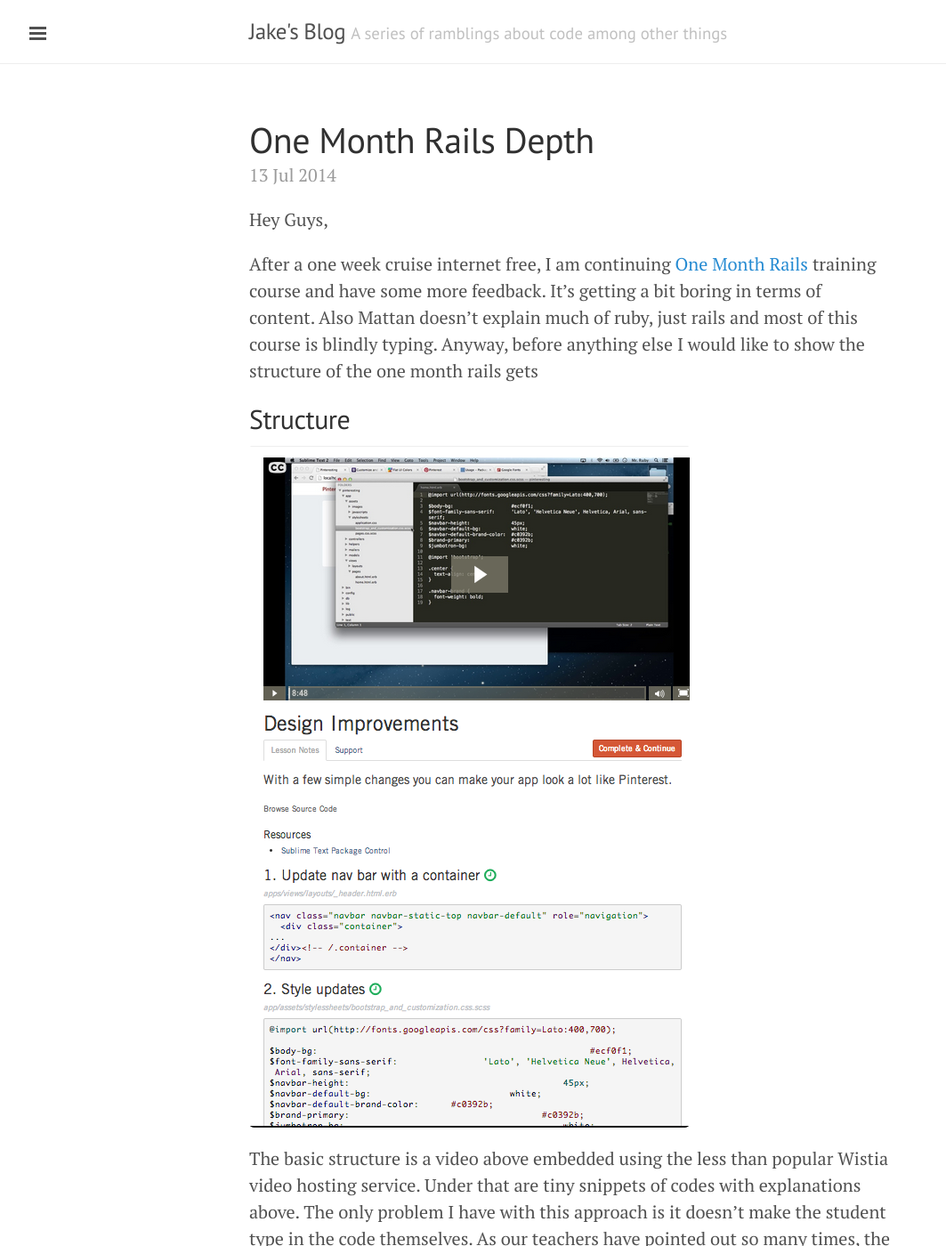
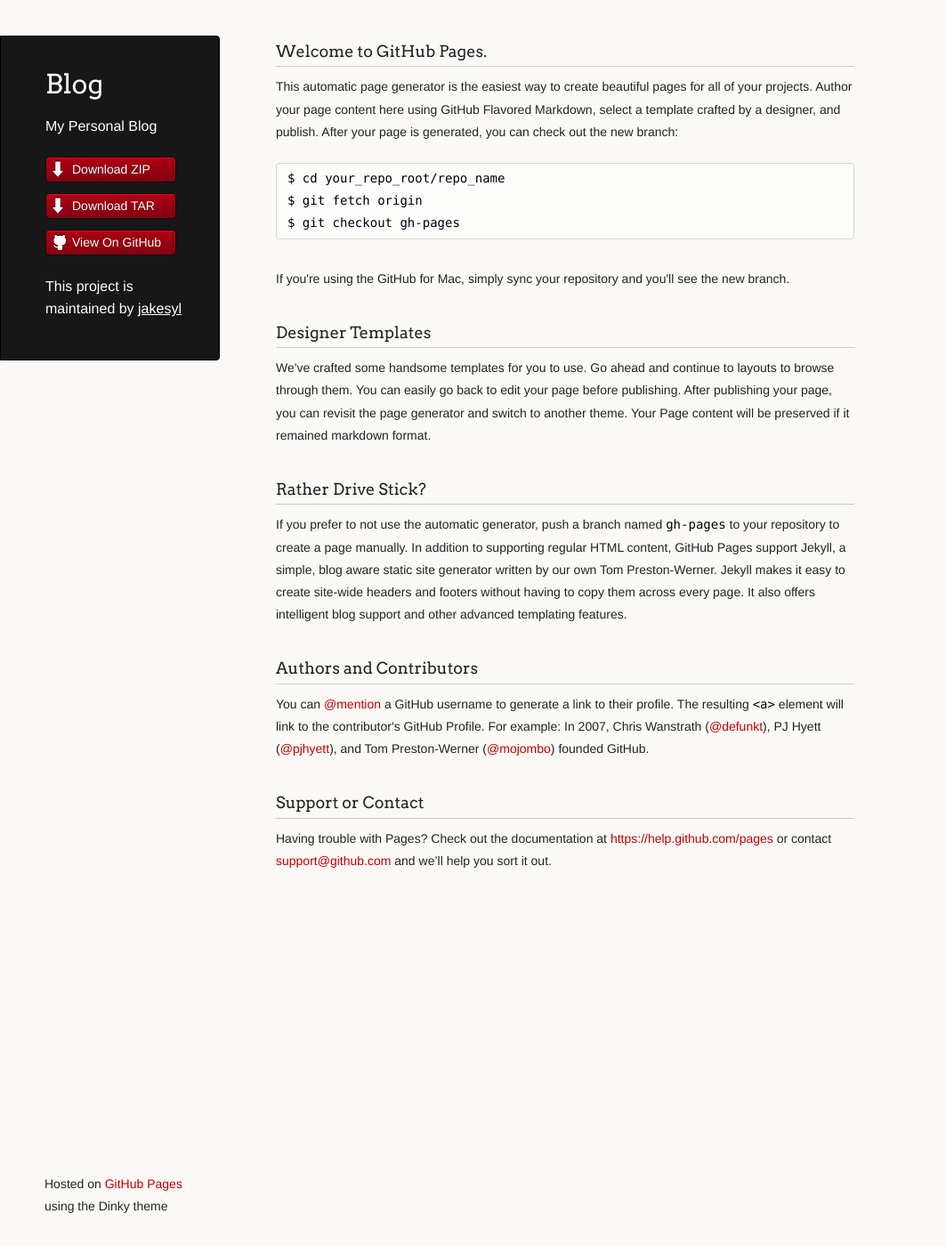
Before and after one commit to jakesyl/blog, a Jekyll site: the page index.html, which Jekyll copies as it is, in a window 1280 px wide and 1400 px high. Shown: the whole window at 89% size, without its empty margins (0-1063 px from the left). Built offline with Jekyll 4.4.1, drawn with Linux system fonts in a browser that asks for light colours; Markdown is read by kramdown in place of the engine named in the settings; the list of posts is cut into pages by our own code; some of the changed text lies outside the part shown.

Commit message:
Create gh-pages branch via GitHub

```diff
--- a/index.html
+++ b/index.html
@@ -1,37 +1,72 @@
----
-layout: default
-title: Home
----
+<!doctype html>
+<html>
+  <head>
+    <meta charset="utf-8">
+    <meta http-equiv="X-UA-Compatible" content="chrome=1">
+    <title>Blog by jakesyl</title>
 
-<div class="posts">
-  {% for post in paginator.posts %}
-  <div class="post">
-    <h1 class="post-title">
-      <a href="{{ post.url }}">
-        {{ post.title }}
-      </a>
-    </h1>
+    <link rel="stylesheet" href="stylesheets/styles.css">
+    <link rel="stylesheet" href="stylesheets/pygment_trac.css">
+    <script src="javascripts/scale.fix.js"></script>
+    <meta name="viewport" content="width=device-width, initial-scale=1, user-scalable=no">
+    <!--[if lt IE 9]>
+    <script src="//html5shiv.googlecode.com/svn/trunk/html5.js"></script>
+    <![endif]-->
+  </head>
+  <body>
+    <div class="wrapper">
+      <header>
+        <h1 class="header">Blog</h1>
+        <p class="header">My Personal Blog</p>
 
-    <span class="post-date">{{ post.date | date_to_string }}</span>
+        <ul>
+          <li class="download"><a class="buttons" href="https://github.com/jakesyl/blog/zipball/master">Download ZIP</a></li>
+          <li class="download"><a class="buttons" href="https://github.com/jakesyl/blog/tarball/master">Download TAR</a></li>
+          <li><a class="buttons github" href="https://github.com/jakesyl/blog">View On GitHub</a></li>
+        </ul>
 
-    {{ post.content }}
-  </div>
-  {% endfor %}
-</div>
+        <p class="header">This project is maintained by <a class="header name" href="https://github.com/jakesyl">jakesyl</a></p>
 
-<div class="pagination">
-  {% if paginator.next_page %}
-    <a class="pagination-item older" href="{{ site.baseurl }}page{{paginator.next_page}}">Older</a>
-  {% else %}
-    <span class="pagination-item older">Older</span>
-  {% endif %}
-  {% if paginator.previous_page %}
-    {% if paginator.page == 2 %}
-      <a class="pagination-item newer" href="{{ site.baseurl }}">Newer</a>
-    {% else %}
-      <a class="pagination-item newer" href="{{ site.baseurl }}page{{paginator.previous_page}}">Newer</a>
-    {% endif %}
-  {% else %}
-    <span class="pagination-item newer">Newer</span>
-  {% endif %}
-</div>
+
+      </header>
+      <section>
+        <h3>
+<a id="welcome-to-github-pages" class="anchor" href="#welcome-to-github-pages" aria-hidden="true"><span class="octicon octicon-link"></span></a>Welcome to GitHub Pages.</h3>
+
+<p>This automatic page generator is the easiest way to create beautiful pages for all of your projects. Author your page content here using GitHub Flavored Markdown, select a template crafted by a designer, and publish. After your page is generated, you can check out the new branch:</p>
+
+<pre><code>$ cd your_repo_root/repo_name
+$ git fetch origin
+$ git checkout gh-pages
+</code></pre>
+
+<p>If you're using the GitHub for Mac, simply sync your repository and you'll see the new branch.</p>
+
+<h3>
+<a id="designer-templates" class="anchor" href="#designer-templates" aria-hidden="true"><span class="octicon octicon-link"></span></a>Designer Templates</h3>
+
+<p>We've crafted some handsome templates for you to use. Go ahead and continue to layouts to browse through them. You can easily go back to edit your page before publishing. After publishing your page, you can revisit the page generator and switch to another theme. Your Page content will be preserved if it remained markdown format.</p>
+
+<h3>
+<a id="rather-drive-stick" class="anchor" href="#rather-drive-stick" aria-hidden="true"><span class="octicon octicon-link"></span></a>Rather Drive Stick?</h3>
+
+<p>If you prefer to not use the automatic generator, push a branch named <code>gh-pages</code> to your repository to create a page manually. In addition to supporting regular HTML content, GitHub Pages support Jekyll, a simple, blog aware static site generator written by our own Tom Preston-Werner. Jekyll makes it easy to create site-wide headers and footers without having to copy them across every page. It also offers intelligent blog support and other advanced templating features.</p>
+
+<h3>
+<a id="authors-and-contributors" class="anchor" href="#authors-and-contributors" aria-hidden="true"><span class="octicon octicon-link"></span></a>Authors and Contributors</h3>
+
+<p>You can <a href="https://github.com/blog/821" class="user-mention">@mention</a> a GitHub username to generate a link to their profile. The resulting <code>&lt;a&gt;</code> element will link to the contributor's GitHub Profile. For example: In 2007, Chris Wanstrath (<a href="https://github.com/defunkt" class="user-mention">@defunkt</a>), PJ Hyett (<a href="https://github.com/pjhyett" class="user-mention">@pjhyett</a>), and Tom Preston-Werner (<a href="https://github.com/mojombo" class="user-mention">@mojombo</a>) founded GitHub.</p>
+
+<h3>
+<a id="support-or-contact" class="anchor" href="#support-or-contact" aria-hidden="true"><span class="octicon octicon-link"></span></a>Support or Contact</h3>
+
+<p>Having trouble with Pages? Check out the documentation at <a href="https://help.github.com/pages">https://help.github.com/pages</a> or contact <a href="mailto:support@github.com">support@github.com</a> and we’ll help you sort it out.</p>
+      </section>
+      <footer>
+        <p><small>Hosted on <a href="http://pages.github.com">GitHub Pages</a> using the Dinky theme</small></p>
+      </footer>
+    </div>
+    <!--[if !IE]><script>fixScale(document);</script><![endif]-->
+
+  </body>
+</html>
--- /dev/null
+++ b/javascripts/scale.fix.js
@@ -0,0 +1,20 @@
+fixScale = function(doc) {
+
+	var addEvent = 'addEventListener',
+	    type = 'gesturestart',
+	    qsa = 'querySelectorAll',
+	    scales = [1, 1],
+	    meta = qsa in doc ? doc[qsa]('meta[name=viewport]') : [];
+
+	function fix() {
+		meta.content = 'width=device-width,minimum-scale=' + scales[0] + ',maximum-scale=' + scales[1];
+		doc.removeEventListener(type, fix, true);
+	}
+
+	if ((meta = meta[meta.length - 1]) && addEvent in doc) {
+		fix();
+		scales = [.25, 1.6];
+		doc[addEvent](type, fix, true);
+	}
+
+};
--- /dev/null
+++ b/stylesheets/pygment_trac.css
@@ -0,0 +1,69 @@
+.highlight  { background: #ffffff; }
+.highlight .c { color: #999988; font-style: italic } /* Comment */
+.highlight .err { color: #a61717; background-color: #e3d2d2 } /* Error */
+.highlight .k { font-weight: bold } /* Keyword */
+.highlight .o { font-weight: bold } /* Operator */
+.highlight .cm { color: #999988; font-style: italic } /* Comment.Multiline */
+.highlight .cp { color: #999999; font-weight: bold } /* Comment.Preproc */
+.highlight .c1 { color: #999988; font-style: italic } /* Comment.Single */
+.highlight .cs { color: #999999; font-weight: bold; font-style: italic } /* Comment.Special */
+.highlight .gd { color: #000000; background-color: #ffdddd } /* Generic.Deleted */
+.highlight .gd .x { color: #000000; background-color: #ffaaaa } /* Generic.Deleted.Specific */
+.highlight .ge { font-style: italic } /* Generic.Emph */
+.highlight .gr { color: #aa0000 } /* Generic.Error */
+.highlight .gh { color: #999999 } /* Generic.Heading */
+.highlight .gi { color: #000000; background-color: #ddffdd } /* Generic.Inserted */
+.highlight .gi .x { color: #000000; background-color: #aaffaa } /* Generic.Inserted.Specific */
+.highlight .go { color: #888888 } /* Generic.Output */
+.highlight .gp { color: #555555 } /* Generic.Prompt */
+.highlight .gs { font-weight: bold } /* Generic.Strong */
+.highlight .gu { color: #800080; font-weight: bold; } /* Generic.Subheading */
+.highlight .gt { color: #aa0000 } /* Generic.Traceback */
+.highlight .kc { font-weight: bold } /* Keyword.Constant */
+.highlight .kd { font-weight: bold } /* Keyword.Declaration */
+.highlight .kn { font-weight: bold } /* Keyword.Namespace */
+.highlight .kp { font-weight: bold } /* Keyword.Pseudo */
+.highlight .kr { font-weight: bold } /* Keyword.Reserved */
+.highlight .kt { color: #445588; font-weight: bold } /* Keyword.Type */
+.highlight .m { color: #009999 } /* Literal.Number */
+.highlight .s { color: #d14 } /* Literal.String */
+.highlight .na { color: #008080 } /* Name.Attribute */
+.highlight .nb { color: #0086B3 } /* Name.Builtin */
+.highlight .nc { color: #445588; font-weight: bold } /* Name.Class */
+.highlight .no { color: #008080 } /* Name.Constant */
+.highlight .ni { color: #800080 } /* Name.Entity */
+.highlight .ne { color: #990000; font-weight: bold } /* Name.Exception */
+.highlight .nf { color: #990000; font-weight: bold } /* Name.Function */
+.highlight .nn { color: #555555 } /* Name.Namespace */
+.highlight .nt { color: #000080 } /* Name.Tag */
+.highlight .nv { color: #008080 } /* Name.Variable */
+.highlight .ow { font-weight: bold } /* Operator.Word */
+.highlight .w { color: #bbbbbb } /* Text.Whitespace */
+.highlight .mf { color: #009999 } /* Literal.Number.Float */
+.highlight .mh { color: #009999 } /* Literal.Number.Hex */
+.highlight .mi { color: #009999 } /* Literal.Number.Integer */
+.highlight .mo { color: #009999 } /* Literal.Number.Oct */
+.highlight .sb { color: #d14 } /* Literal.String.Backtick */
+.highlight .sc { color: #d14 } /* Literal.String.Char */
+.highlight .sd { color: #d14 } /* Literal.String.Doc */
+.highlight .s2 { color: #d14 } /* Literal.String.Double */
+.highlight .se { color: #d14 } /* Literal.String.Escape */
+.highlight .sh { color: #d14 } /* Literal.String.Heredoc */
+.highlight .si { color: #d14 } /* Literal.String.Interpol */
+.highlight .sx { color: #d14 } /* Literal.String.Other */
+.highlight .sr { color: #009926 } /* Literal.String.Regex */
+.highlight .s1 { color: #d14 } /* Literal.String.Single */
+.highlight .ss { color: #990073 } /* Literal.String.Symbol */
+.highlight .bp { color: #999999 } /* Name.Builtin.Pseudo */
+.highlight .vc { color: #008080 } /* Name.Variable.Class */
+.highlight .vg { color: #008080 } /* Name.Variable.Global */
+.highlight .vi { color: #008080 } /* Name.Variable.Instance */
+.highlight .il { color: #009999 } /* Literal.Number.Integer.Long */
+
+.type-csharp .highlight .k { color: #0000FF }
+.type-csharp .highlight .kt { color: #0000FF }
+.type-csharp .highlight .nf { color: #000000; font-weight: normal }
+.type-csharp .highlight .nc { color: #2B91AF }
+.type-csharp .highlight .nn { color: #000000 }
+.type-csharp .highlight .s { color: #A31515 }
+.type-csharp .highlight .sc { color: #A31515 }
--- /dev/null
+++ b/stylesheets/styles.css
@@ -0,0 +1,423 @@
+@import url(https://fonts.googleapis.com/css?family=Arvo:400,700,400italic);
+
+/* MeyerWeb Reset */
+
+html, body, div, span, applet, object, iframe,
+h1, h2, h3, h4, h5, h6, p, blockquote, pre,
+a, abbr, acronym, address, big, cite, code,
+del, dfn, em, img, ins, kbd, q, s, samp,
+small, strike, strong, sub, sup, tt, var,
+b, u, i, center,
+dl, dt, dd, ol, ul, li,
+fieldset, form, label, legend,
+table, caption, tbody, tfoot, thead, tr, th, td,
+article, aside, canvas, details, embed,
+figure, figcaption, footer, header, hgroup,
+menu, nav, output, ruby, section, summary,
+time, mark, audio, video {
+  margin: 0;
+  padding: 0;
+  border: 0;
+  font: inherit;
+  vertical-align: baseline;
+}
+
+
+/* Base text styles */
+
+body {
+  padding:10px 50px 0 0;
+  font-family:"Helvetica Neue", Helvetica, Arial, sans-serif;
+	font-size: 14px;
+	color: #232323;
+	background-color: #FBFAF7;
+	margin: 0;
+	line-height: 1.8em;
+	-webkit-font-smoothing: antialiased;
+
+}
+
+h1, h2, h3, h4, h5, h6 {
+  color:#232323;
+  margin:36px 0 10px;
+}
+
+p, ul, ol, table, dl {
+  margin:0 0 22px;
+}
+
+h1, h2, h3 {
+	font-family: Arvo, Monaco, serif;
+  line-height:1.3;
+	font-weight: normal;
+}
+
+h1,h2, h3 {
+	display: block;
+	border-bottom: 1px solid #ccc;
+	padding-bottom: 5px;
+}
+
+h1 {
+	font-size: 30px;
+}
+
+h2 {
+	font-size: 24px;
+}
+
+h3 {
+	font-size: 18px;
+}
+
+h4, h5, h6 {
+	font-family: Arvo, Monaco, serif;
+	font-weight: 700;
+}
+
+a {
+  color:#C30000;
+  font-weight:200;
+  text-decoration:none;
+}
+
+a:hover {
+	text-decoration: underline;
+}
+
+a small {
+	font-size: 12px;
+}
+
+em {
+	font-style: italic;
+}
+
+strong {
+  font-weight:700;
+}
+
+ul {
+  list-style-position: inside;
+  list-style: disc;
+  padding-left: 25px;
+}
+
+ol {
+  list-style-position: inside;
+  list-style: decimal;
+  padding-left: 25px;
+}
+
+blockquote {
+  margin: 0;
+  padding: 0 0 0 20px;
+  font-style: italic;
+}
+
+dl, dt, dd, dl p {
+	font-color: #444;
+}
+
+dl dt {
+  font-weight: bold;
+}
+
+dl dd {
+  padding-left: 20px;
+  font-style: italic;
+}
+
+dl p {
+  padding-left: 20px;
+  font-style: italic;
+}
+
+hr {
+  border:0;
+  background:#ccc;
+  height:1px;
+  margin:0 0 24px;
+}
+
+/* Images */
+
+img {
+  position: relative;
+  margin: 0 auto;
+  max-width: 650px;
+  padding: 5px;
+  margin: 10px 0 32px 0;
+  border: 1px solid #ccc;
+}
+
+p img {
+  display: inline;
+  margin: 0;
+  padding: 0;
+  vertical-align: middle;
+  text-align: center;
+  border: none;
+}
+
+/* Code blocks */
+
+code, pre {
+	font-family: Monaco, "Bitstream Vera Sans Mono", "Lucida Console", Terminal, monospace;
+  color:#000;
+  font-size:14px;
+}
+
+pre {
+	padding: 4px 12px;
+  background: #FDFEFB;
+  border-radius:4px;
+  border:1px solid #D7D8C8;
+  overflow: auto;
+  overflow-y: hidden;
+	margin-bottom: 32px;
+}
+
+
+/* Tables */
+
+table {
+  width:100%;
+}
+
+table {
+  border: 1px solid #ccc;
+  margin-bottom: 32px;
+  text-align: left;
+ }
+
+th {
+  font-family: 'Arvo', Helvetica, Arial, sans-serif;
+	font-size: 18px;
+	font-weight: normal;
+  padding: 10px;
+  background: #232323;
+  color: #FDFEFB;
+ }
+
+td {
+  padding: 10px;
+	background: #ccc;
+ }
+
+
+/* Wrapper */
+.wrapper {
+  width:960px;
+}
+
+
+/* Header */
+
+header {
+	background-color: #171717;
+	color: #FDFDFB;
+  width:170px;
+  float:left;
+  position:fixed;
+	border: 1px solid #000;
+	-webkit-border-top-right-radius: 4px;
+	-webkit-border-bottom-right-radius: 4px;
+	-moz-border-radius-topright: 4px;
+	-moz-border-radius-bottomright: 4px;
+	border-top-right-radius: 4px;
+	border-bottom-right-radius: 4px;
+	padding: 34px 25px 22px 50px;
+	margin: 30px 25px 0 0;
+	-webkit-font-smoothing: antialiased;
+}
+
+p.header {
+	font-size: 16px;
+}
+
+h1.header {
+	font-family: Arvo, sans-serif;
+	font-size: 30px;
+	font-weight: 300;
+	line-height: 1.3em;
+	border-bottom: none;
+	margin-top: 0;
+}
+
+
+h1.header, a.header, a.name, header a{
+	color: #fff;
+}
+
+a.header {
+	text-decoration: underline;
+}
+
+a.name {
+	white-space: nowrap;
+}
+
+header ul {
+  list-style:none;
+  padding:0;
+}
+
+header li {
+	list-style-type: none;
+  width:132px;
+  height:15px;
+	margin-bottom: 12px;
+	line-height: 1em;
+	padding: 6px 6px 6px 7px;
+
+	background: #AF0011;
+	background: -moz-linear-gradient(top, #AF0011 0%, #820011 100%);
+  background: -webkit-gradient(linear, left top, left bottom, color-stop(0%,#f8f8f8), color-stop(100%,#dddddd));
+  background: -webkit-linear-gradient(top, #AF0011 0%,#820011 100%);
+  background: -o-linear-gradient(top, #AF0011 0%,#820011 100%);
+  background: -ms-linear-gradient(top, #AF0011 0%,#820011 100%);
+  background: linear-gradient(top, #AF0011 0%,#820011 100%);
+
+	border-radius:4px;
+  border:1px solid #0D0D0D;
+
+	-webkit-box-shadow: inset 0px 1px 1px 0 rgba(233,2,38, 1);
+	box-shadow: inset 0px 1px 1px 0 rgba(233,2,38, 1);
+
+}
+
+header li:hover {
+	background: #C3001D;
+	background: -moz-linear-gradient(top, #C3001D 0%, #950119 100%);
+  background: -webkit-gradient(linear, left top, left bottom, color-stop(0%,#f8f8f8), color-stop(100%,#dddddd));
+  background: -webkit-linear-gradient(top, #C3001D 0%,#950119 100%);
+  background: -o-linear-gradient(top, #C3001D 0%,#950119 100%);
+  background: -ms-linear-gradient(top, #C3001D 0%,#950119 100%);
+  background: linear-gradient(top, #C3001D 0%,#950119 100%);
+}
+
+a.buttons {
+	-webkit-font-smoothing: antialiased;
+	background: url(../images/arrow-down.png) no-repeat;
+	font-weight: normal;
+	text-shadow: rgba(0, 0, 0, 0.4) 0 -1px 0;
+	padding: 2px 2px 2px 22px;
+	height: 30px;
+}
+
+a.github {
+	background: url(../images/octocat-small.png) no-repeat 1px;
+}
+
+a.buttons:hover {
+	color: #fff;
+	text-decoration: none;
+}
+
+
+/* Section - for main page content */
+
+section {
+  width:650px;
+  float:right;
+  padding-bottom:50px;
+}
+
+
+/* Footer */
+
+footer {
+  width:170px;
+  float:left;
+  position:fixed;
+  bottom:10px;
+	padding-left: 50px;
+}
+
+@media print, screen and (max-width: 960px) {
+
+  div.wrapper {
+    width:auto;
+    margin:0;
+  }
+
+  header, section, footer {
+    float:none;
+    position:static;
+    width:auto;
+  }
+
+	footer {
+		border-top: 1px solid #ccc;
+		margin:0 84px 0 50px;
+		padding:0;
+	}
+
+  header {
+    padding-right:320px;
+  }
+
+  section {
+    padding:20px 84px 20px 50px;
+    margin:0 0 20px;
+  }
+
+  header a small {
+    display:inline;
+  }
+
+  header ul {
+    position:absolute;
+    right:130px;
+    top:84px;
+  }
+}
+
+@media print, screen and (max-width: 720px) {
+  body {
+    word-wrap:break-word;
+  }
+
+  header {
+    padding:10px 20px 0;
+		margin-right: 0;
+  }
+
+	section {
+    padding:10px 0 10px 20px;
+    margin:0 0 30px;
+  }
+
+	footer {
+		margin: 0 0 0 30px;
+	}
+
+  header ul, header p.view {
+    position:static;
+  }
+}
+
+@media print, screen and (max-width: 480px) {
+
+  header ul li.download {
+    display:none;
+  }
+
+	footer {
+		margin: 0 0 0 20px;
+	}
+
+	footer a{
+		display:block;
+	}
+
+}
+
+@media print {
+  body {
+    padding:0.4in;
+    font-size:12pt;
+    color:#444;
+  }
+}
```
Also changed, not shown: params.json (added, +1 -0 lines), images/arrow-down.png (added), images/octocat-small.png (added).
